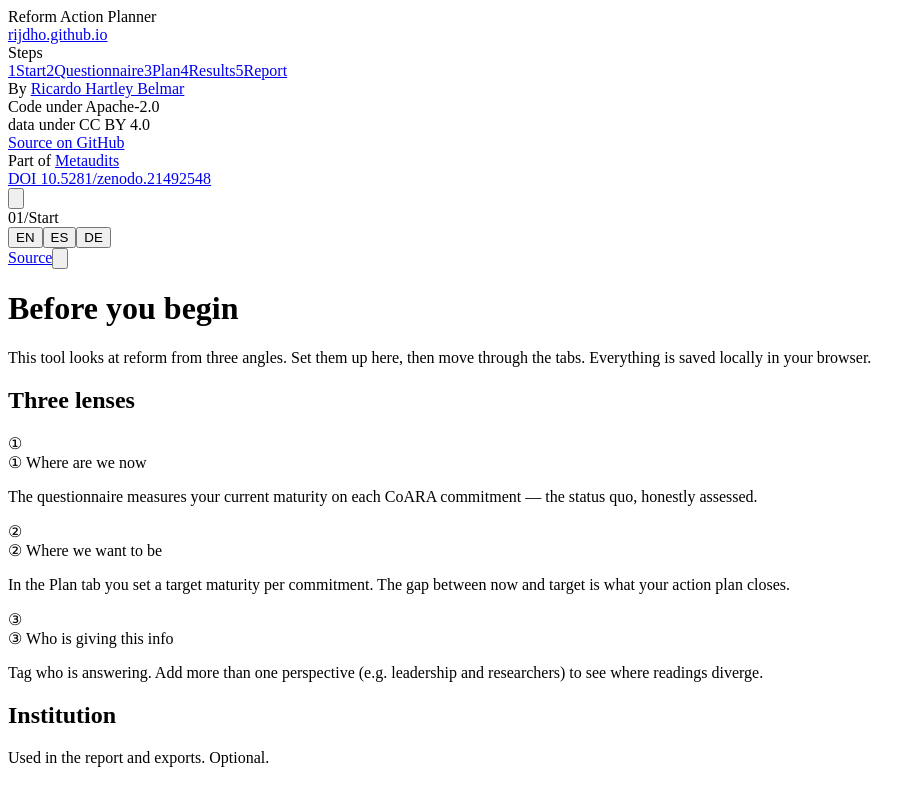
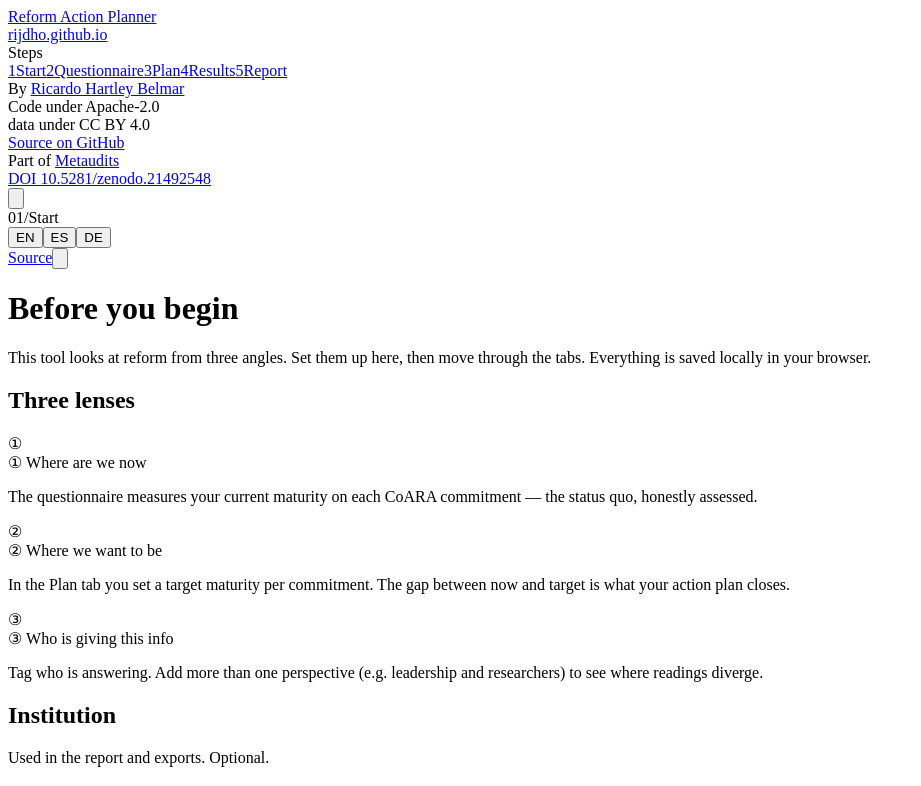
Before and after one commit to rijdho/coara-action-planner, a React (Vite) app: page / in a window 1280 px wide. Shown: the top 786 px of the page, without its empty margins (0-921 px from the left). Built offline with nearby package versions, Linux system fonts and the light colour scheme.

Commit message:
The icon and the name link to the tool's start page (house-style 1.0.3)

```diff
--- a/src/house/house.css
+++ b/src/house/house.css
@@ -1,4 +1,4 @@
-/* house-style 1.0.2
+/* house-style 1.0.3
    The "violet" design language shared by rijdho's public tools (fair-repo-audit, coara-action-planner,
    orcid-finder, chilean-altoutputs), ported from the cris-eilein house style. This file is the ORIGINAL:
    projects keep an exact copy (synced by their `sync-house` script) and a test fails if the copy drifts.
@@ -137,6 +137,10 @@
 /* The site line under the name links to rijdho.github.io in every tool (1.0.2). */
 a.brand-sub { display: block; text-decoration: none; }
 a.brand-sub:hover { color: var(--brand); text-decoration: underline; }
+/* The icon and the name link to the tool's own start page (1.0.3). */
+a.brand-glyph { display: block; }
+.brand-name a { color: inherit; text-decoration: none; }
+.brand-name a:hover { color: var(--brand); }
 
 .nav-label { font-family: var(--mono); font-size: 10px; letter-spacing: .12em; text-transform: uppercase;
   color: var(--ink-2); padding: 10px 8px 6px; }
--- a/src/house/house.lock.json
+++ b/src/house/house.lock.json
@@ -1,4 +1,4 @@
 {
-  "version": "1.0.2",
-  "sha256": "f4f160ebdfd390aa93927431943dcf1410dcba99380efd37f553433b2ab072d7"
+  "version": "1.0.3",
+  "sha256": "152bb57f6445e4c833b0a24fe510546a483691b4b6a3a849ffcd5c9c4e921e50"
 }
--- a/src/main.jsx
+++ b/src/main.jsx
@@ -48,9 +48,9 @@
   return (
     <aside className="rail">
       <div className="brand-mark">
-        <div className="brand-glyph" aria-hidden="true" />
+        <a className="brand-glyph" href="./" tabIndex={-1} aria-hidden="true" />
         <div>
-          <div className="brand-name">{t("brandApp")}</div>
+          <div className="brand-name"><a href="./">{t("brandApp")}</a></div>
           <a className="brand-sub" href="https://rijdho.github.io">rijdho.github.io</a>
         </div>
       </div>
```
Also changed, not shown: 1 other file (tests, documents, lock files or other folders).
